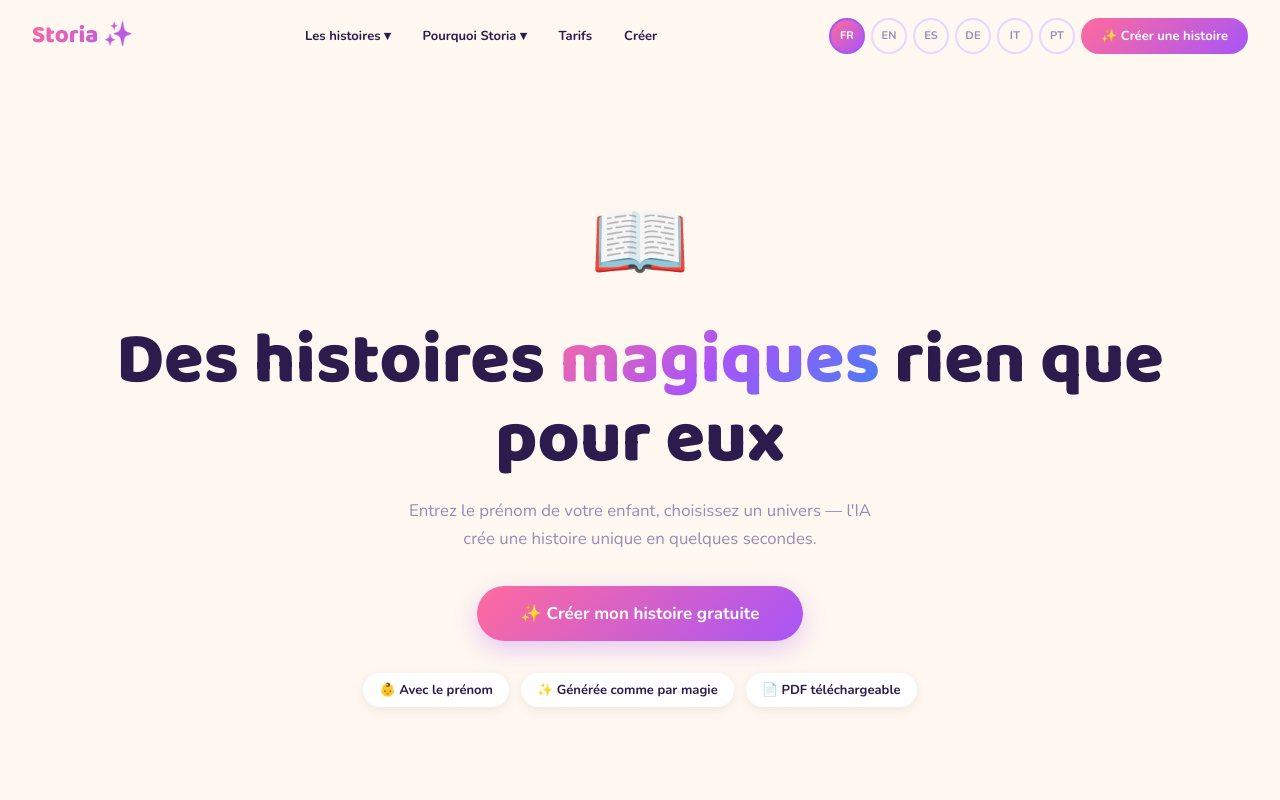
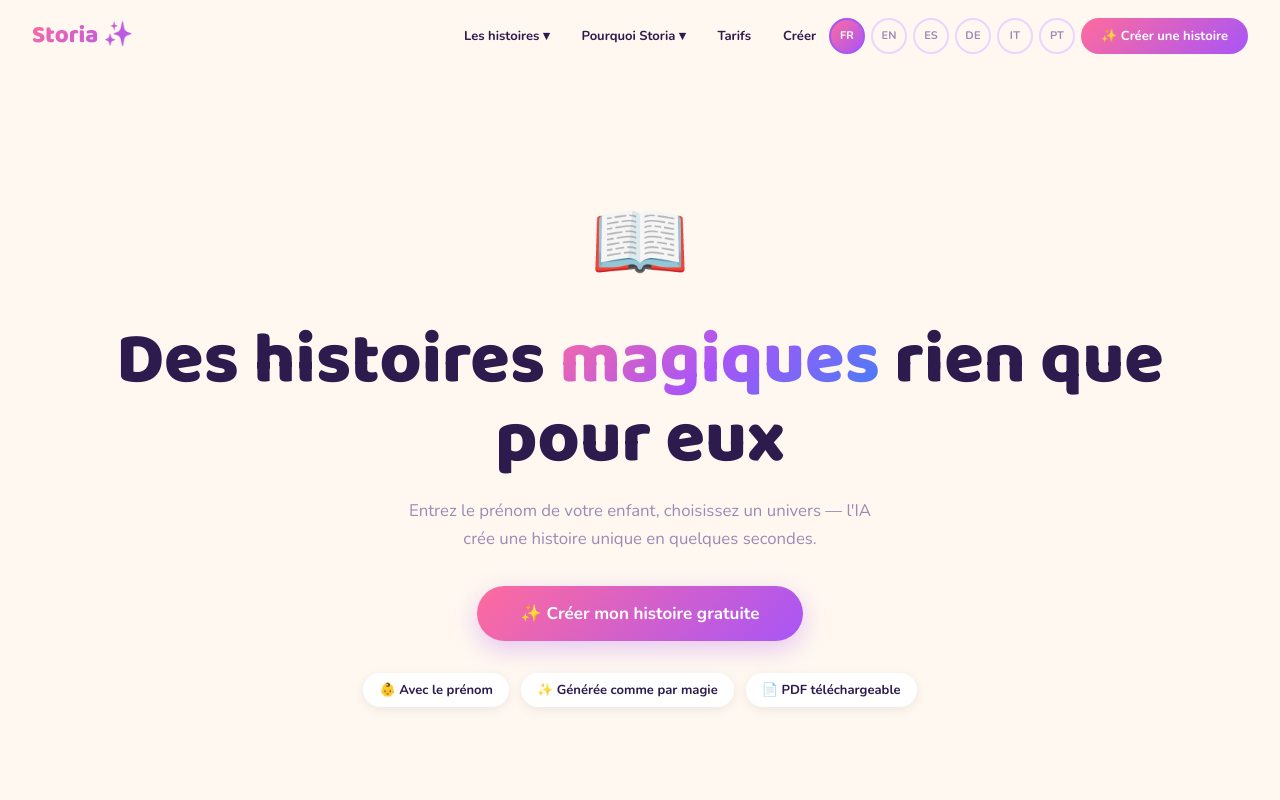
Before and after one commit to Cedric2303/storia, a plain HTML site: page index.html in a window 1280 px wide. Shown: the top 800 px of the page. Drawn offline with nearby package versions, Linux system fonts and the light colour scheme.

Commit message:
Add files via upload

```diff
--- a/index.html
+++ b/index.html
@@ -10,10 +10,10 @@
 body{background:#FFF8F0;color:#2D1B4E;font-family:'Nunito',sans-serif;overflow-x:hidden;}
 
 /* ── NAV ── */
-nav{position:fixed;top:0;left:0;right:0;z-index:200;padding:1rem 2rem;display:flex;align-items:center;justify-content:space-between;gap:1rem;}
+nav{position:fixed;top:0;left:0;right:0;z-index:200;padding:1rem 2rem;display:flex;align-items:center;justify-content:space-between;gap:1rem;}.nav-center{position:absolute;left:50%;transform:translateX(-50%);display:flex;align-items:center;gap:4px;}
 nav.scrolled{background:rgba(255,248,240,0.97);box-shadow:0 2px 20px rgba(168,85,247,0.1);}
 .logo{font-family:'Baloo 2',cursive;font-size:24px;font-weight:800;background:linear-gradient(135deg,#FF6B9D,#A855F7);-webkit-background-clip:text;-webkit-text-fill-color:transparent;background-clip:text;cursor:pointer;white-space:nowrap;}
-.nav-center{display:flex;align-items:center;gap:4px;}
+
 .nav-item{position:relative;}
 .nav-link{font-size:13px;font-weight:700;color:#2D1B4E;cursor:pointer;padding:8px 14px;border-radius:10px;transition:all 0.2s;white-space:nowrap;border:none;background:transparent;font-family:'Nunito',sans-serif;display:block;}
 .nav-link:hover{background:#F3E8FF;color:#A855F7;}
```
